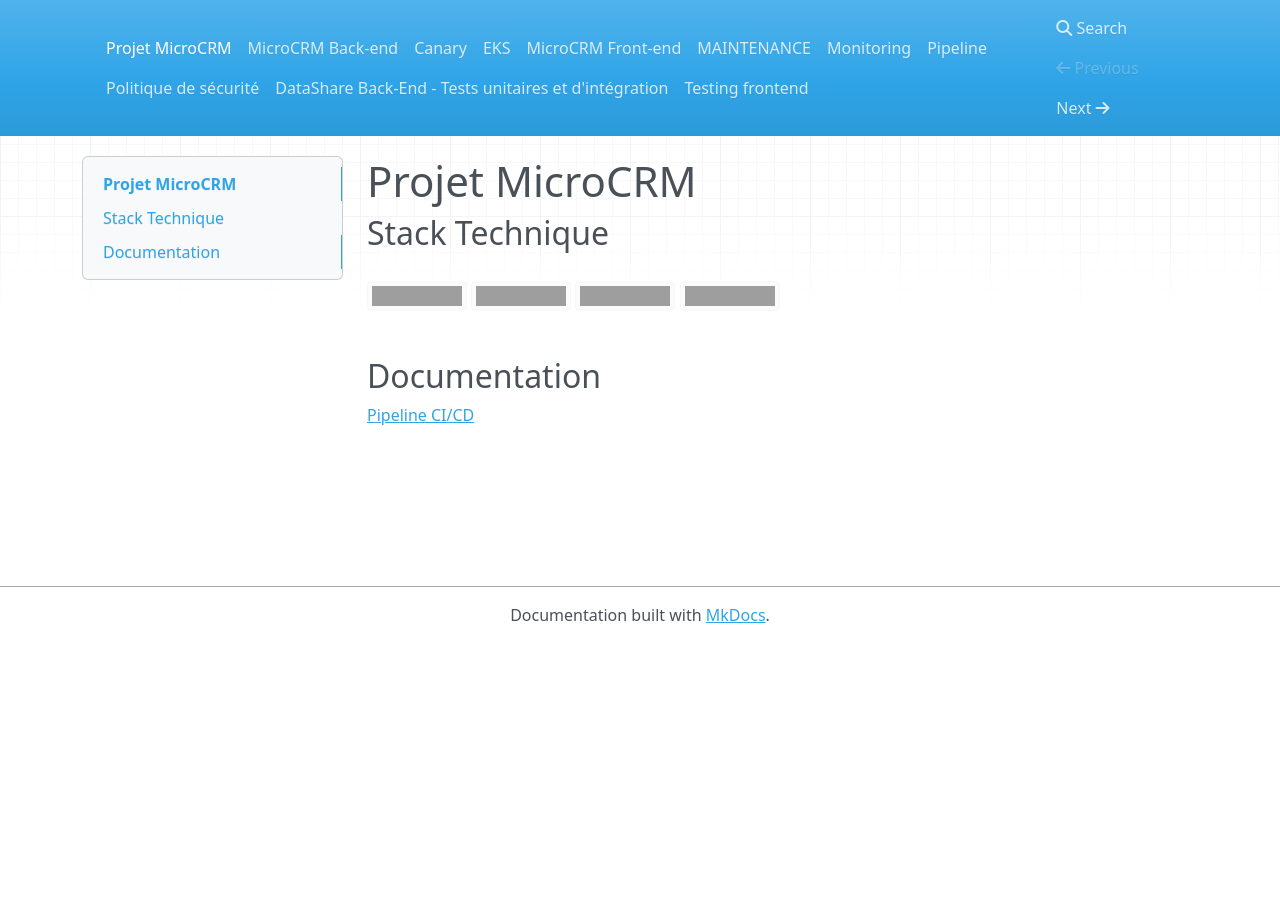
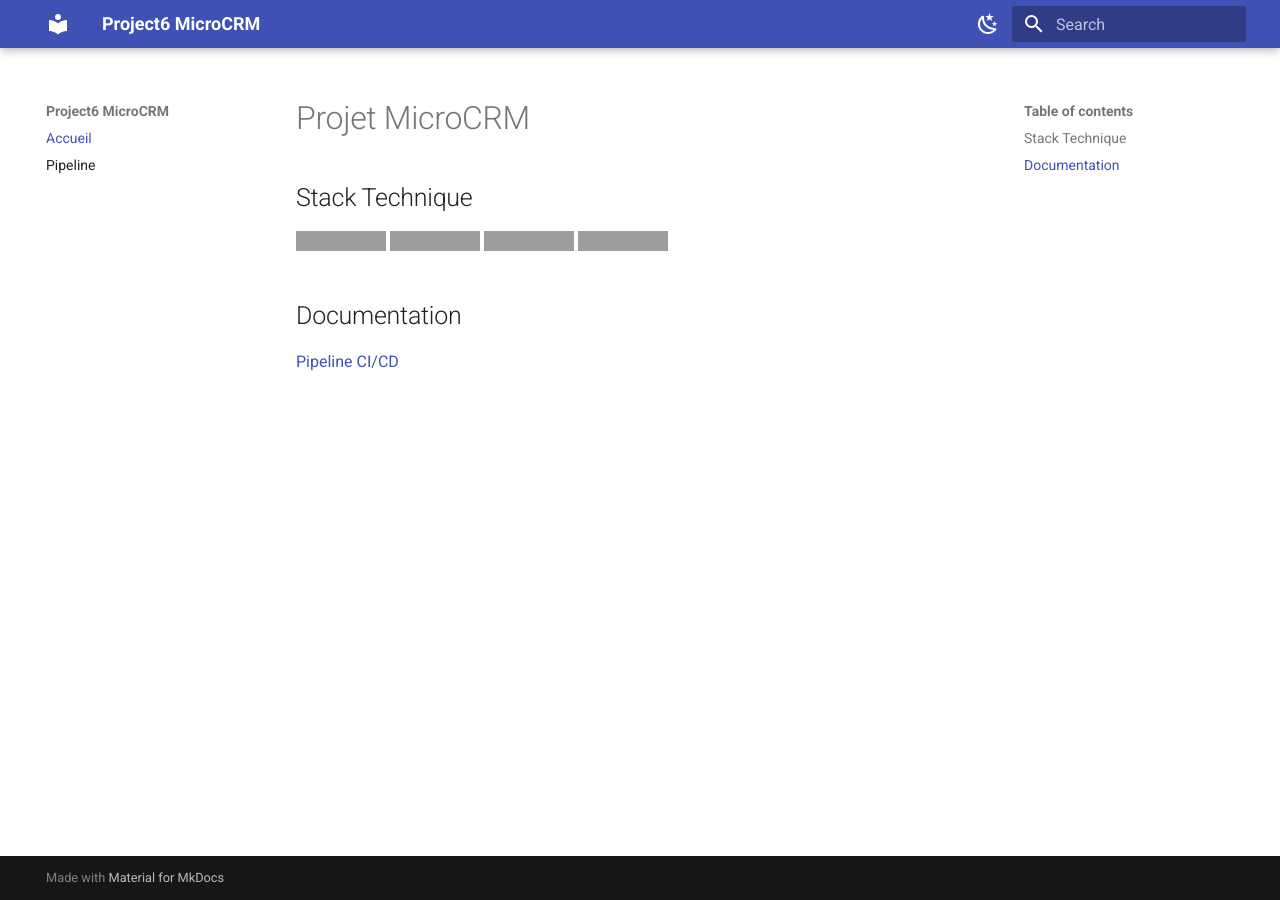
Before and after one commit to Project6-Organisation/Project6-Integration, an MkDocs documentation site: the page built from docs/index.md, in a window 1280 px wide. Built offline with MkDocs 1.6.1 and Material for MkDocs 9.7.7, drawn with Linux system fonts in a browser that asks for light colours; nearby versions of some CDN libraries; grey boxes are pictures that could not be loaded.

Commit message:
feat: Implement doc technique

```diff
--- a/mkdocs.yml
+++ b/mkdocs.yml
@@ -1,26 +1,19 @@
-# site_name: Project6 MicroCRM
-# site_url: https://github.com/olivierPflieger/Project6/
-# theme:
-#   name: material
-#   features:
-#     - content.code.copy
-#   palette:
-#     - scheme: default
-#       toggle:
-#         icon: material/weather-night
-#         name: Passer en mode sombre
+site_name: Project6 MicroCRM
+site_url: https://github.com/olivierPflieger/Project6/
+theme:
+  name: material
+  features:
+    - content.code.copy
+  palette:
+    - scheme: default
+      toggle:
+        icon: material/weather-night
+        name: Passer en mode sombre
 
-#     - scheme: slate
-#       toggle:
-#         icon: material/weather-sunny
-#         name: Passer en mode clair
-# nav:
-#   - Accueil: index.md
-#   - Démarrage:
-#       - Back-End: backend.md
-#       - Front-End: frontend.md
-#   - Tests:
-#       - Back-End: testing-backend.md
-#       - Front-End: testing-frontend.md
-#   - Sécurité: security.md
-#   - Maintenance: maintenance.md
+    - scheme: slate
+      toggle:
+        icon: material/weather-sunny
+        name: Passer en mode clair
+nav:
+  - Accueil: index.md
+  - Pipeline: pipeline.md
```
